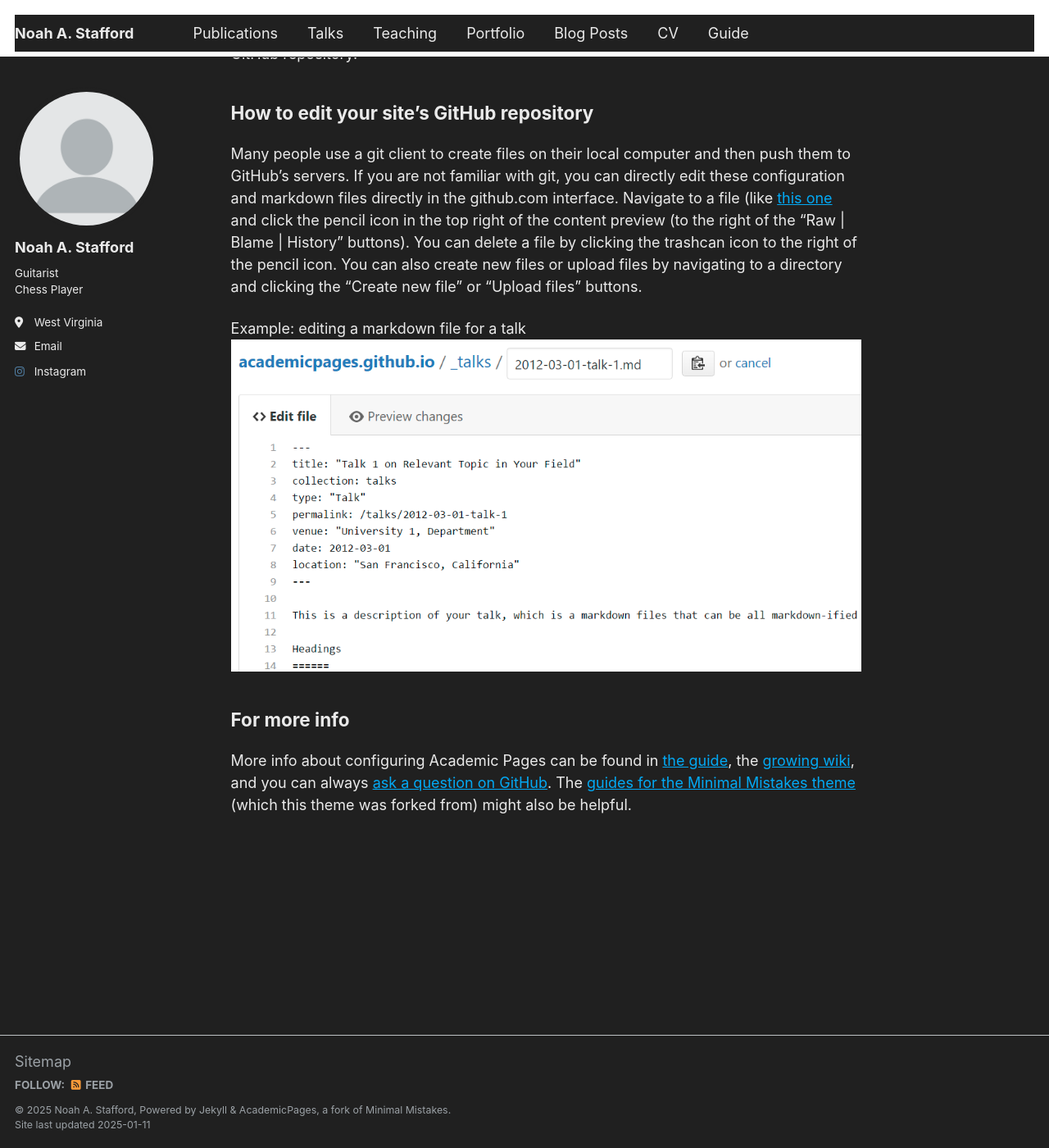
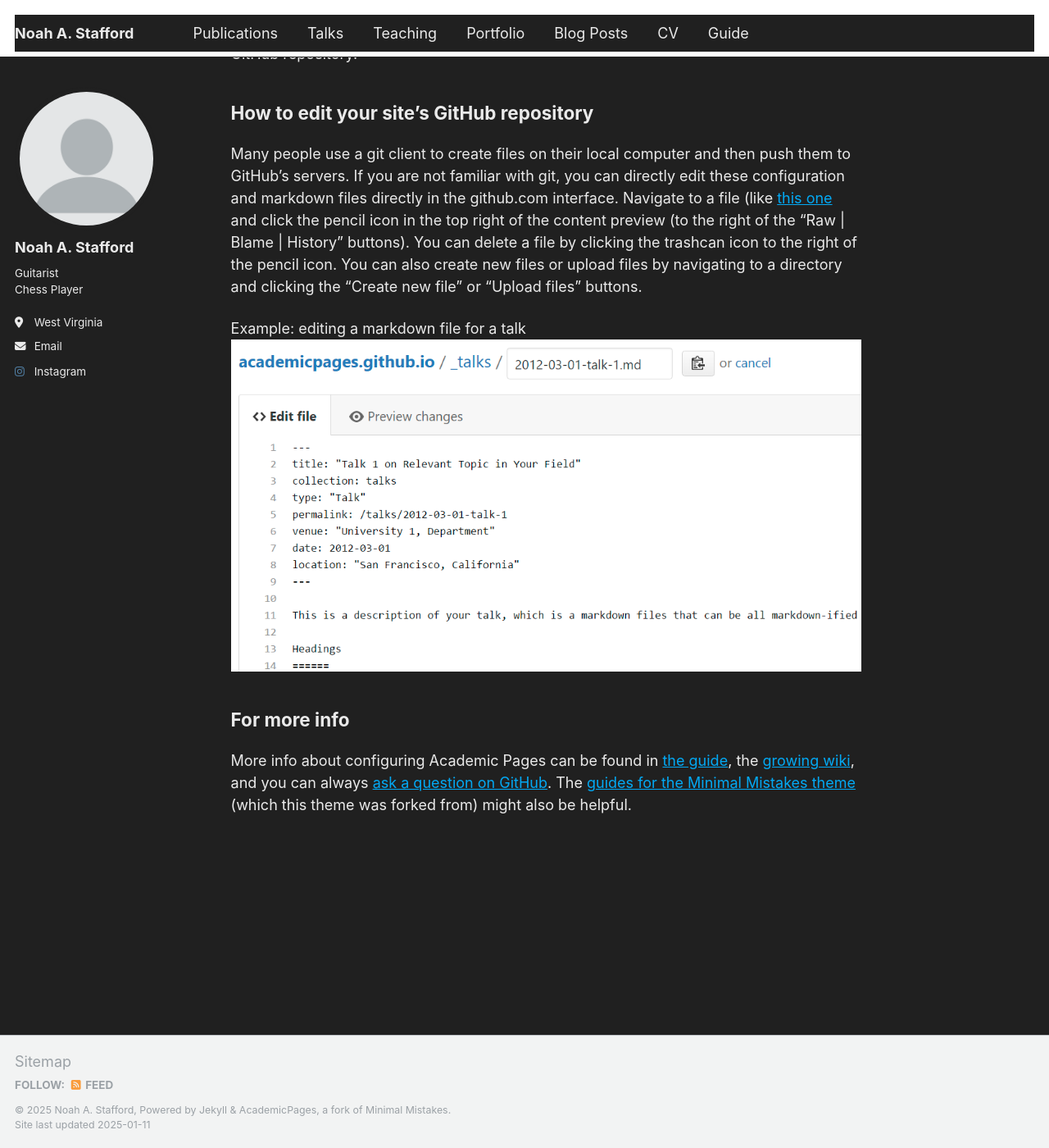
Before and after one commit to noahastafford/noahastafford.github.io, a Jekyll site: the page built from _pages/about.md, in a window 1280 px wide and 1400 px high, scrolled down 2143 px. Shown: the whole window at 82% size. Built offline with Jekyll 4.4.1, drawn with Linux system fonts in a browser that asks for light colours.

Commit message:
Update _footer.scss

```diff
--- a/_sass/_footer.scss
+++ b/_sass/_footer.scss
@@ -20,7 +20,7 @@
           animation: intro 0.3s both;
   -webkit-animation-delay: 0.45s;
           animation-delay: 0.45s;
-  background-color: #202020;
+  background-color: $lighter-gray;
   border-top: 1px solid $light-gray;
 
   footer {
```
